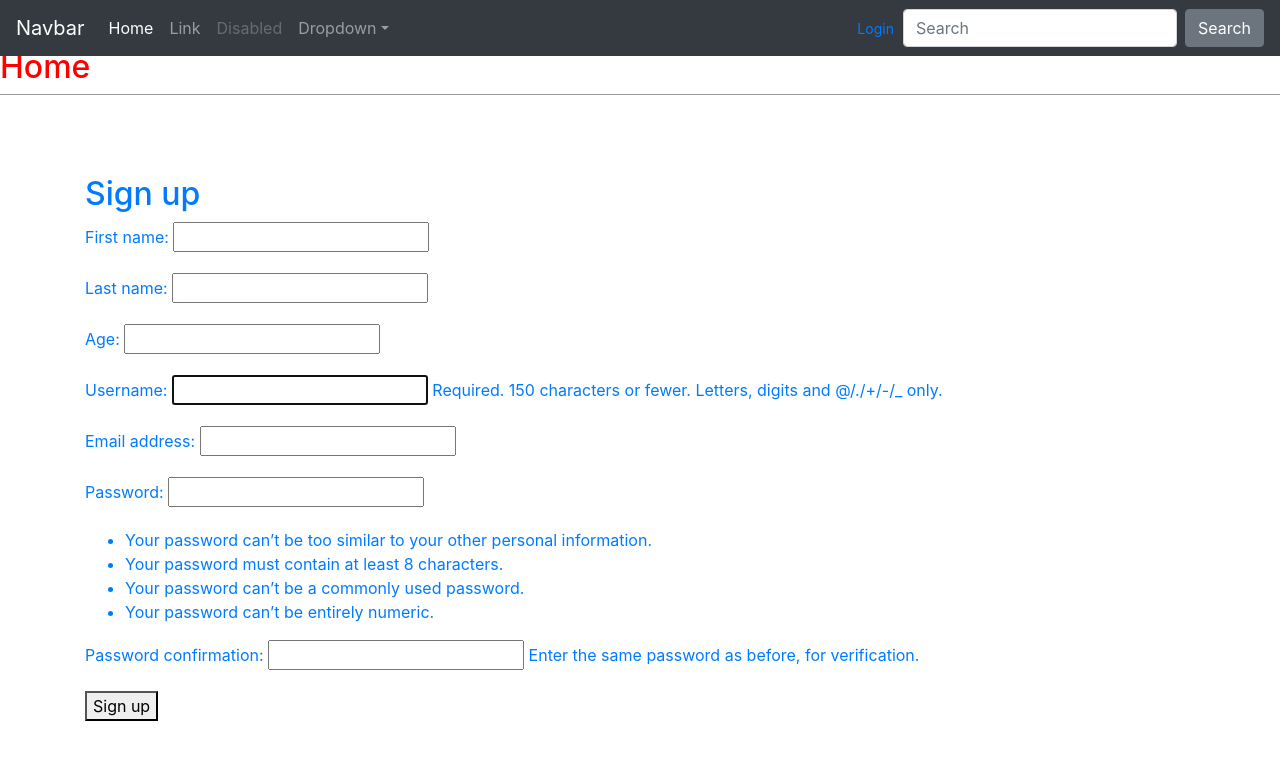
After one commit to atheenaantonyt9689/DJQUIZ, a Django app: page /users/signup/ in a window 1280 px wide. The commit adds this page. Shown: the top 760 px of the page. Run offline with Django 3.2, Linux system fonts and the light colour scheme; some libraries are stand-ins or nearby versions.

Commit message:
signup/login

```diff
--- a/DjQuiz/settings.py
+++ b/DjQuiz/settings.py
@@ -32,6 +32,7 @@ ALLOWED_HOSTS = []
 
 INSTALLED_APPS = [
     'quizapp.apps.QuizappConfig',
+    #'accounts.apps.AccountsConfig',
     'django.contrib.admin',
     'django.contrib.auth',
     'django.contrib.contenttypes',
@@ -123,3 +124,8 @@ USE_TZ = True
 STATIC_ROOT = os.path.join(BASE_DIR, "staticfiles")
 STATIC_URL = "/static/"
 STATICFILES_DIRS = [os.path.join(BASE_DIR, "static")]
+
+
+LOGIN_REDIRECT_URL ='home'
+LOGOUT_REDIRECT_URL = 'home'
+AUTH_USER_MODEL = 'quizapp.CustomUser'
--- a/DjQuiz/urls.py
+++ b/DjQuiz/urls.py
@@ -15,8 +15,15 @@ Including another URLconf
 """
 from django.contrib import admin
 from django.urls import path,include
+from django.views.generic.base import TemplateView
 
 urlpatterns = [
     path('admin/', admin.site.urls),
-    path('',include('quizapp.urls'))
+    path('users/',include('quizapp.urls')),
+    path('users/',include('django.contrib.auth.urls')),
+
+    #path('accounts/',include('django.contrib.auth.urls')),
+    #path('accounts/',include('accounts.urls')),
+   # path('',include('quizapp.urls'))
+   path('',TemplateView.as_view(template_name='quiz/home.html'),name='home')
 ]
--- /dev/null
+++ b/quizapp/forms.py
@@ -0,0 +1,14 @@
+from django import forms
+from django.contrib.auth.forms import UserCreationForm, UserChangeForm
+from .models import CustomUser
+class CustomUserCreationForm(UserCreationForm):
+
+    class Meta(UserCreationForm.Meta):
+        model = CustomUser
+        fields = ('first_name','last_name','age','username','email')
+
+class CustomUserChangeForm(UserChangeForm):
+
+    class Meta:
+        model = CustomUser
+        fields = ('first_name','last_name','age','username','email')
--- a/quizapp/models.py
+++ b/quizapp/models.py
@@ -1,3 +1,4 @@
+from django.contrib.auth.models import AbstractUser
 from django.db import models
 
 # Create your models here.
@@ -20,3 +21,8 @@ class Choice(models.Model):
     question_field =models.ForeignKey('Question',on_delete = models.CASCADE,)
     def __str__(self):
         return self.choice_text
+
+class CustomUser(AbstractUser):
+    first_name = models.CharField(max_length=100)
+    last_name = models.CharField(max_length=100)
+    age = models.PositiveIntegerField(null=True,blank=True)
--- a/quizapp/urls.py
+++ b/quizapp/urls.py
@@ -1,7 +1,10 @@
 from django.urls import path
-from .views import HomePageView,QuizDetailView
+from .views import HomePageView,QuizDetailView,question_detailView,SignUpView
 
 urlpatterns = [
+    path('signup/',SignUpView.as_view(),name='signup'),
+    path('post/int:pk>/science1',question_detailView.as_view,name='science'),
+    path('post/int:pk>/science',question_detailView.as_view,name='science'),
     path('post/<int:pk>/',QuizDetailView.as_view(),name ='science'),
     path('', HomePageView.as_view(),name='home'),
 
--- a/quizapp/views.py
+++ b/quizapp/views.py
@@ -1,8 +1,10 @@
 #from django.shortcuts import render
 
 # Create your views here.
-from django.views.generic import ListView,DetailView
-from .models import Quiz
+from django.urls import reverse_lazy
+from django.views.generic import ListView,DetailView,CreateView
+from .models import Quiz,Question,Choice
+from .forms import CustomUserCreationForm
 class HomePageView(ListView):
     model = Quiz
     template_name = 'quiz/home.html'
@@ -11,4 +13,15 @@ class QuizDetailView(DetailView):
     model = Quiz
     template_name= 'quiz/science.html'
 
-class Question(DetailView)
+class question_detailView(DetailView):
+    model = Question
+    template_name = 'quiz/science.html'
+class choice(DetailView):
+    model = Choice
+    template_name = 'quiz/science.html'
+
+class SignUpView(CreateView):
+
+    form_class = CustomUserCreationForm
+    success_url = reverse_lazy('login')
+    template_name = 'quiz/signup.html'
--- /dev/null
+++ b/templates/quiz/signup.html
@@ -0,0 +1,9 @@
+{% extends 'layouts/base.html' %}
+{% block content %}
+<h2>Sign up</h2>
+<form method="post">
+    {% csrf_token %}
+    {{ form.as_p }}
+    <button type="submit">Sign up</button>
+</form>
+{% endblock content %}
```
Also changed, not shown: quizapp/admin.py (+11 -1 lines), templates/layouts/base.html (+18 -6 lines), templates/quiz/home.html (+10 -1 lines), templates/quiz/science.html (+21 -7 lines), templates/registration/login.html (added, +10 -0 lines), quizapp/migrations/0010_customuser.py (added).
